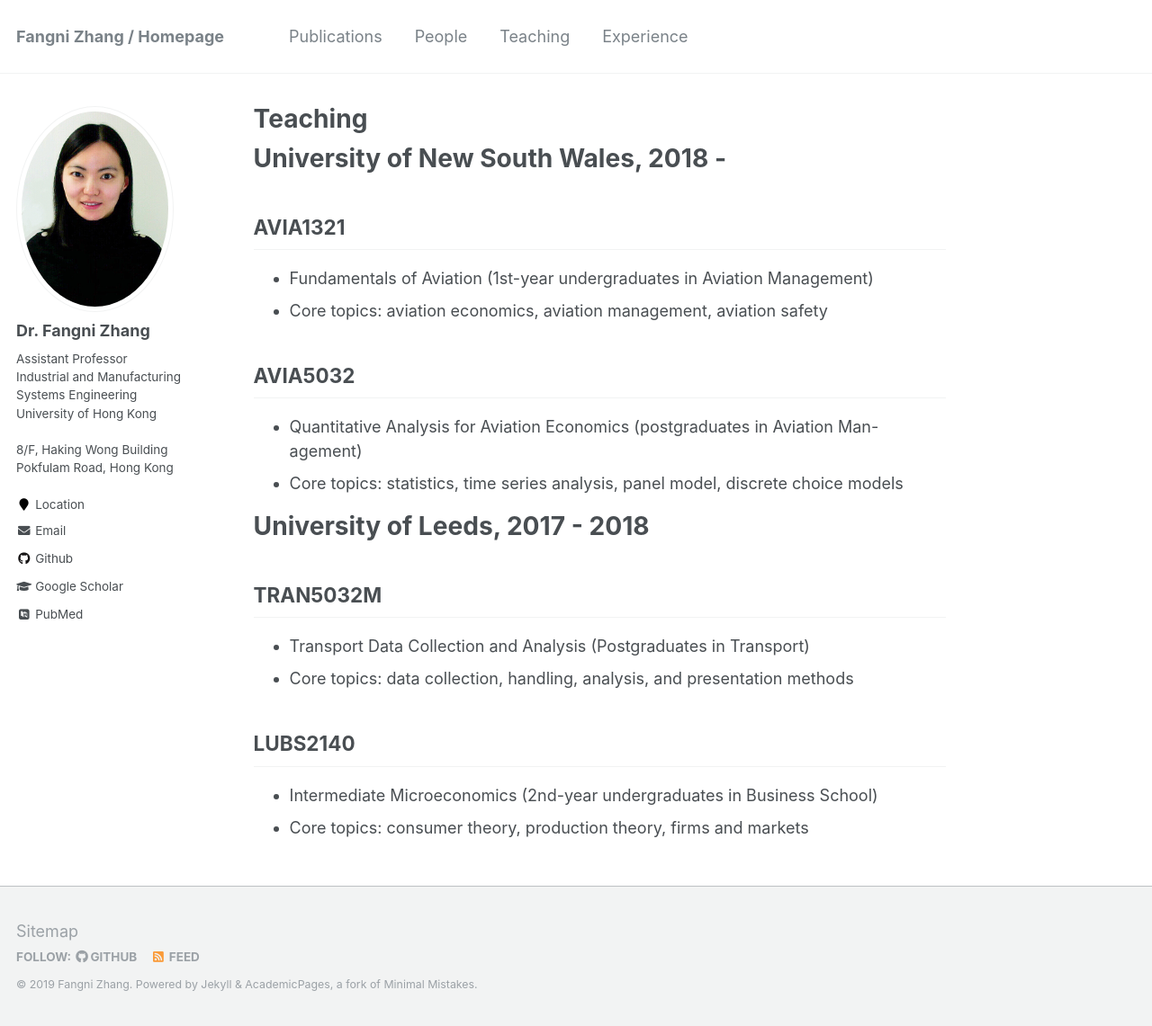
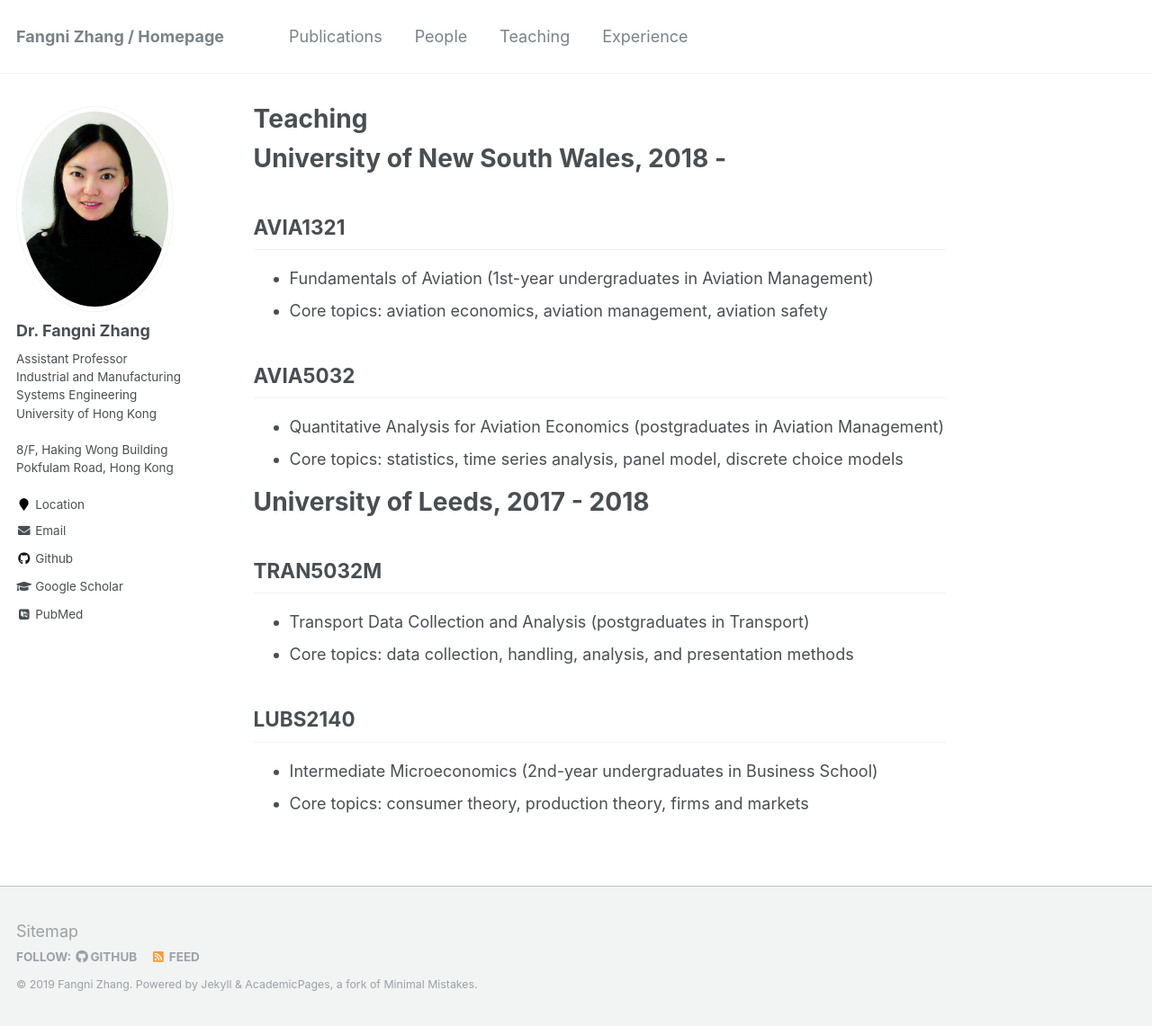
Before and after one commit to fangnizhang/fangnizhang.github.io, a Jekyll site: the page built from _pages/teaching.md, in a window 1280 px wide and 1141 px high. Shown: the whole window at 90% size. Built offline with Jekyll 4.4.1, drawn with Linux system fonts in a browser that asks for light colours; some web fonts are replaced.

Commit message:
Update teaching.md

```diff
--- a/_pages/teaching.md
+++ b/_pages/teaching.md
@@ -14,7 +14,7 @@
 
 AVIA5032
 --------
-* Quantitative Analysis for Aviation Economics (postgraduates in Aviation Man- agement)
+* Quantitative Analysis for Aviation Economics (postgraduates in Aviation Management)
 * Core topics: statistics, time series analysis, panel model, discrete choice models
 
 University of Leeds, 2017 - 2018
@@ -22,7 +22,7 @@
 
 TRAN5032M
 --------
-* Transport Data Collection and Analysis (Postgraduates in Transport)
+* Transport Data Collection and Analysis (postgraduates in Transport)
 * Core topics: data collection, handling, analysis, and presentation methods
 
 LUBS2140
```
